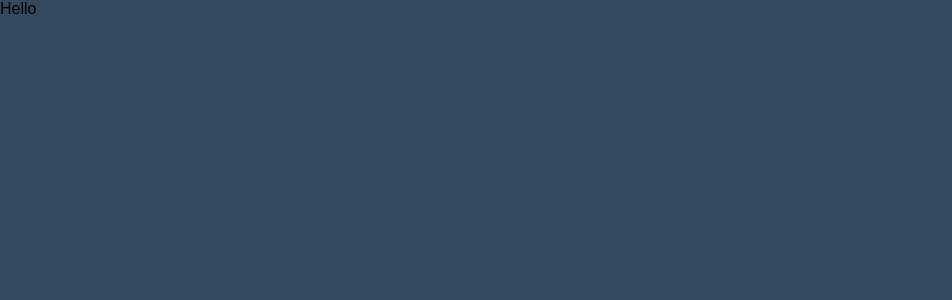
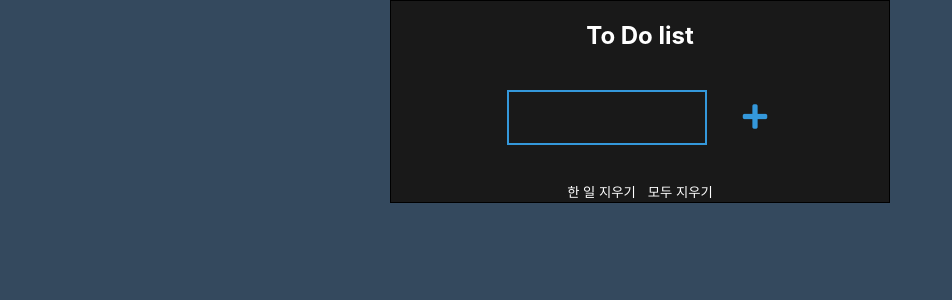
Before and after one commit to modesty0310/to-do-list-react, a React (Create React App) app: page /list in a window 1280 px wide. Shown: the top 300 px of the page, without its empty margins (0-952 px from the left). Built offline with nearby package versions, Linux system fonts and the light colour scheme.

Commit message:
header 부분 정리

```diff
--- a/package.json
+++ b/package.json
@@ -3,6 +3,11 @@
   "version": "0.1.0",
   "private": true,
   "dependencies": {
+    "@fortawesome/fontawesome-svg-core": "^1.2.34",
+    "@fortawesome/free-brands-svg-icons": "^5.15.2",
+    "@fortawesome/free-regular-svg-icons": "^5.15.2",
+    "@fortawesome/free-solid-svg-icons": "^5.15.2",
+    "@fortawesome/react-fontawesome": "^0.1.14",
     "@testing-library/jest-dom": "^5.11.4",
     "@testing-library/react": "^11.1.0",
     "@testing-library/user-event": "^12.1.10",
--- a/public/index.html
+++ b/public/index.html
@@ -3,6 +3,7 @@
   <head>
     <meta charset="utf-8" />
     <link rel="icon" href="%PUBLIC_URL%/favicon.ico" />
+    <link rel="stylesheet" href="https://cdnjs.cloudflare.com/ajax/libs/font-awesome/5.15.1/css/all.min.css"/>
     <meta name="viewport" content="width=device-width, initial-scale=1" />
     <meta name="theme-color" content="#000000" />
     <meta
--- /dev/null
+++ b/src/components/header/header.jsx
@@ -0,0 +1,18 @@
+import React from 'react';
+// import { FontAwesomeIcon } from '@fortawesome/react-fontawesome'
+// import { faPlus } from '@fortawesome/free-solid-svg-icons'
+import styles from './header.module.css'
+
+const Header = () => {
+    return (
+        <header>
+            <h1 className={styles.title}>To Do list</h1>
+            <div className={styles.input_box}>
+                <input type="text" className={styles.input} />
+                <button className={styles.add_btn}><i className="fas fa-plus"></i></button>
+            </div>
+        </header>
+    );
+};
+
+export default Header;
--- /dev/null
+++ b/src/components/header/header.module.css
@@ -0,0 +1,39 @@
+.title{
+    font-weight: 700;
+}
+
+.input_box{
+    display: flex;
+    align-items: center;
+    justify-content: center;
+}
+
+.input{
+    background: none;
+    margin: 20px 0;
+    text-align: center;
+    border: 2px solid #3498db;
+    padding: 14px 10px;
+    width: 200px;
+    outline: none;
+    color: white;
+    transition: .3s;
+    font-size: 20px;
+}
+
+.input:focus {
+    width: 280px;
+    border-color: #2ecc71;
+}
+
+.add_btn i{
+    color: #3498db;
+    font-size: 28px;
+    margin-left: 30px;
+    transition: .3s;
+
+}
+
+.add_btn i:hover{
+    color: #2ecc71;
+}
--- a/src/components/list/list.jsx
+++ b/src/components/list/list.jsx
@@ -1,10 +1,21 @@
 import React from 'react';
+import Header from '../header/header';
+import styles from './list.module.css'
+
 
 const List = () => {
+
+
     return (
-        <div>
-           Hello
-        </div>
+    <section className={styles.list}>
+        <Header />
+        <ul className="items">
+        </ul>
+        <footer className="btn-area">
+            <button className="delete-chk-btn">한 일 지우기</button>
+            <button className="delete-all-btn">모두 지우기</button>
+        </footer>
+    </section>
     );
 };
 
--- a/src/components/list/list.module.css
+++ b/src/components/list/list.module.css
@@ -0,0 +1,132 @@
+*{
+    box-sizing: border-box;
+    color: white;
+}
+
+body{
+    text-align: center;
+    margin: 0;
+    background-color: #34495e;
+}
+
+.list{
+    border: 1px solid black;
+    background: #191919;;
+    width: 500px;
+    margin: auto;
+    color: white;
+}
+
+ul{
+    list-style: none;
+    padding: 0;
+}
+
+
+button{
+    outline: none;
+    background: transparent;
+    border: none;
+    cursor: pointer;
+}
+
+h1{
+    font-weight: 700;
+
+}
+
+.input-box{
+    display: flex;
+    align-items: center;
+    justify-content: center;
+}
+
+.input{
+    background: none;
+    margin: 20px 0;
+    text-align: center;
+    border: 2px solid #3498db;
+    padding: 14px 10px;
+    width: 200px;
+    outline: none;
+    color: white;
+    transition: .3s;
+    font-size: 20px;
+}
+
+.input:focus {
+    width: 280px;
+    border-color: #2ecc71;
+}
+
+.add-button i{
+    color: #3498db;
+    font-size: 28px;
+    margin-left: 30px;
+    transition: .3s;
+
+}
+
+.add-button i:hover{
+    color: #2ecc71;
+}
+
+.items{
+    height: 600px;
+    overflow-y: auto;
+}
+
+
+.checked{
+    text-decoration: line-through;
+}
+
+.hide{
+    display: none;
+}
+
+.item{
+    display: flex;
+    justify-content: space-between;
+    padding: 15px 30px;
+    font-size: 20px;
+    border-bottom: 2px solid white;
+    width: 90%;
+    margin: auto;
+}
+
+.item-name{
+    cursor: pointer;
+    transition: .3s;
+}
+
+.item-name:hover{
+    color: #3498db;
+    transform: scale(1.1);
+}
+
+.item-delete i{
+    font-size: 20px;
+    transition: .3s;
+}
+
+.item-delete i:hover{
+    color: #3498db;
+    transform: scale(1.2);
+}
+
+.btn-area{
+    margin-top: 30px;
+    margin-bottom: 20px;
+}
+
+
+.btn-area button{
+    font-size: 20px;
+    transition: .5s;
+}
+
+.btn-area button:hover{
+    color: #3498db;
+    transform: scale(1.1);
+}
--- a/src/components/login/login.jsx
+++ b/src/components/login/login.jsx
@@ -9,12 +9,15 @@ const Login = () => {
     };
 
     return (
+        <section className={styles.containner}>
             <form action="index.html" className={styles.box} method="POST">
                 <h1>Login</h1>
                 <input type="text" name="" placeholder="UserName" />
                 <input type="password" placeholder="Password" />
                 <input type="submit" value="Login" onClick={onLogin}/>
             </form>
+        </section>
+
     )
 }
 
--- a/src/components/login/login.module.css
+++ b/src/components/login/login.module.css
@@ -1,4 +1,4 @@
-body{
+.containner{
     margin: 0;
     padding: 0;
     font-family: sans-serif;
@@ -6,7 +6,7 @@ body{
 }
 
 .box{
-    width: 300px;
+    width: 370px;
     padding: 40px;
     position: absolute;
     top: 50%;
```
Also changed, not shown: 2 other files (tests, documents, lock files or other folders). Lines whose indentation alone changed are shown as unchanged.
